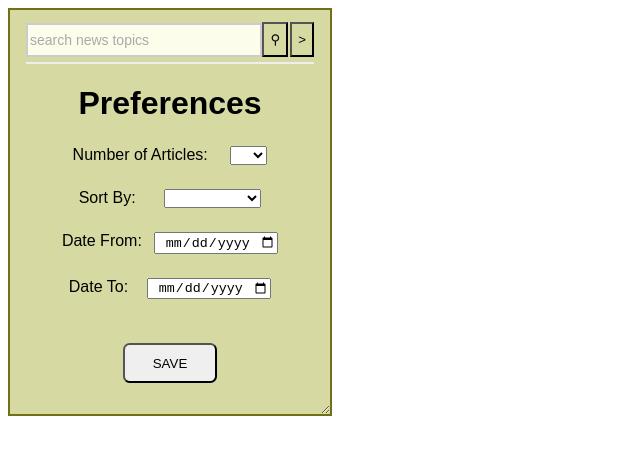
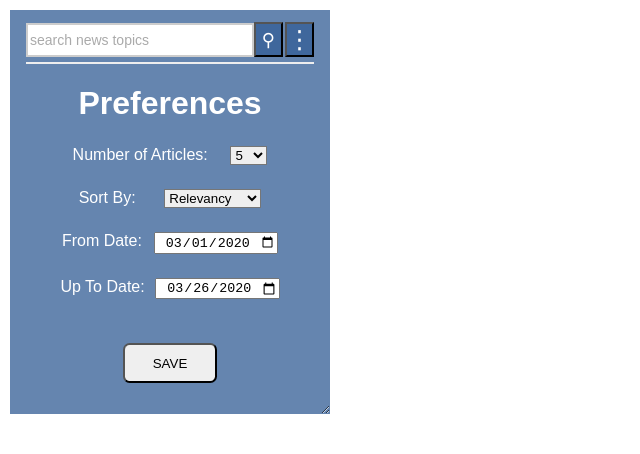
Before and after one commit to bcral/VueNewsApp, a Vue app: page /#/preferences in a window 1280 px wide. Shown: the top 454 px of the page, without its empty margins (0-640 px from the left). Built offline with nearby package versions, Linux system fonts and the light colour scheme.

Commit message:
Fixed router and mock database.  Functionality seems to be there, but not much testing has been done.

```diff
--- a/src/App.vue
+++ b/src/App.vue
@@ -2,9 +2,7 @@
   <div id="container">
     <div id="displayEl">
       <searchbar></searchbar>
-      <div>
-        <router-view />
-      </div>
+      <router-view />
     </div>
   </div>
 </template>
@@ -25,8 +23,9 @@ export default {
 <style>
 #container {
   resize: both;
-  background-color: rgb(214, 218, 162);
-  border: solid 2px rgb(114, 112, 22);
+  background-color: rgb(63, 103, 156, 0.8);
+  border: solid 2px rgb(255, 255, 255);
+  color: rgb(255, 255, 255);
   height: 380px;
   width: 288px;
   min-height: 380px;
@@ -38,9 +37,8 @@ export default {
   position: relative;
 }
 
-#defaultText {
-  text-align: center;
-  margin: 3em;
-  line-height: 25px;
+#displayEl {
+  height: 100%;
+  width: 100%;
 }
 </style>
--- a/src/assets/Database/Database.js
+++ b/src/assets/Database/Database.js
@@ -1,19 +1,23 @@
 export default {
     db: {
-        queryNumOfArts: Number,
-        querySort: String,
-        queryDateFrom: String,
-        queryDateTo: String
+        queryNumOfArts: '',
+        querySort: '',
+        queryDateFrom: '',
+        queryDateTo: ''
     },
 
-    populate: {
     checkDate: function() {
         if (!this.db.queryDateTo) {
             var dateObj = new Date();
             var month = ('0' + (dateObj.getMonth() + 1)).slice(-2);
             var date = ('0' + dateObj.getDate()).slice(-2);
             var year = dateObj.getFullYear();
-                this.db.queryDateTo = year + '-' + month + '-' + date;
+            this.db.queryDateTo = year +
+            '-' + month +
+            '-' + date;
+        }
+        if (!this.db.queryDateFrom) {
+            this.db.queryDateFrom = '2020-03-01';
         }
     },
     checkSort: function() {
@@ -25,6 +29,10 @@ export default {
         if (!this.db.queryNumOfArts) {
             this.db.queryNumOfArts = 5;
         }
+    },
+    populate: function() {
+        this.checkDate();
+        this.checkSort();
+        this.checkNumOfArts();
     }
 }
-}
--- a/src/components/Home.vue
+++ b/src/components/Home.vue
@@ -1,8 +1,10 @@
 <template>
-    <div>
-      <p id="defaultText">Enter a news topic to <u>search</u>,
-        or click on the 'options' tab to set up your preferences!
-      </p>
+    <div id="homeCont">
+      <div id="defaultText">
+        <p>Enter a news topic to <u>search</u>,
+            or click on the 'options' tab to set up your preferences!
+        </p>
+      </div>
     </div>
 </template>
 
@@ -17,5 +19,17 @@ export default {
 
 <!-- Add "scoped" attribute to limit CSS to this component only -->
 <style scoped>
+#homeCont {
+    display: flex;
+    height: 100%;
+    width: 100%;
+    justify-content: center;
+    align-content: center;
+}
 
+#defaultText {
+    text-align: center;
+    line-height: 25px;
+    margin: 3em;
+}
 </style>
--- a/src/components/NewsArticle.vue
+++ b/src/components/NewsArticle.vue
@@ -42,14 +42,13 @@ export default {
     width: 65%;
 }
 .newsArticle {
-    width: 100%;
     border-right: solid 2px #eee;
     border-bottom: solid 2px #eee;
     border-left: solid 2px #eee;
     overflow: hidden;
     display: flex;
 	flex-direction: row;
-    background-color: rgb(191, 194, 143);
+    background-color: rgb(63, 103, 156);
     max-height: 10%;
 }
 .newsImg {
@@ -69,10 +68,11 @@ export default {
     align-self: flex-start;
     overflow: wrap;
     word-wrap: break-word;
+    text-decoration: underline;
 }
 .newsContent{
     font-size: 14px;
-    padding: 0.2em 0.4em 0.2em 1em;
+    padding: 0.2em 0.6em 0.2em 1em;
 
 }
 .newsHeader {
--- a/src/components/NewsTab.vue
+++ b/src/components/NewsTab.vue
@@ -11,8 +11,6 @@
 import NewsArticle from './NewsArticle.vue'
 import axios from 'axios'
 
-var totalResults = 5;
-
 export default {
     name: "NewsTab",
     components: {
@@ -22,19 +20,25 @@ export default {
     methods: {
         newSearch() {
             var url;
+            var dateFrom = this.$db.db.queryDateFrom;
+            var dateTo = this.$db.db.queryDateTo;
             url = 'https://newsapi.org/v2/everything?q=' +
             this.$route.params.id +
-            '&from=2020-03-24' +
-            '&sortBy=popularity' +
-            '&pageSize=' + totalResults +
+            '&from=' + dateFrom +
+            '&to=' + dateTo +
+            '&sortBy=' + this.$db.db.querySort +
+            '&pageSize=' + this.$db.db.queryNumOfArts +
             '&apiKey=6388b8718eaa4dd68f5d1e2fc5542ba3';
+
+            url = url.toString();
 
             axios.get(url).then(response => {
                 this.news = response.data.articles;
-            });
+            }).catch(error => console.log(error));
         }
     },
-    created () {
+    async created () {
+        await this.$db.populate();
         this.newSearch();
     },
       watch: {
--- a/src/components/Preferences.vue
+++ b/src/components/Preferences.vue
@@ -30,15 +30,15 @@
                 </select>
             </div>
             <div class="flexRow">
-                <label for="startDate">Date From:</label>
+                <label for="startDate">From Date:</label>
 
-                <input type="date" id="startDate" name="date-start"
+                <input v-model="dateFrom" type="date" id="startDate" name="date-start"
                     min="2018-01-01" max="current">
             </div>
             <div class="flexRow">
-                <label for="endtDate">Date To:</label>
+                <label for="endtDate">Up To Date:</label>
 
-                <input type="date" id="endDate" name="date-end"
+                <input v-model="dateTo" type="date" id="endDate" name="date-end"
                     min="2018-01-01" max="current">
             </div>
         </div>
@@ -50,29 +50,30 @@
 
 export default {
     name: 'Preferences',
+    async mounted() {
+        await this.populate();
+    },
     data: function() {
         return {
-            numOfArts: this.$db.queryNumOfArts,
-            sortValue: this.$db.querySort
+            numOfArts: this.$db.db.queryNumOfArts,
+            sortValue: this.$db.db.querySort,
+            dateTo: this.$db.db.queryDateTo,
+            dateFrom: this.$db.db.queryDateFrom
             }
         },
     methods: {
-        setDate() {
-            var dateObj = new Date();
-            var month = ('0' + (dateObj.getMonth() + 1)).slice(-2);
-            var date = ('0' + dateObj.getDate()).slice(-2);
-            var year = dateObj.getFullYear();
-            var shortDate = year + '-' + month + '-' + date;
-
-            document.getElementById('startDate').value = shortDate;
-            return shortDate;
+        saveClick() {
+            this.$db.db.queryNumOfArts = this.numOfArts;
+            this.$db.db.querySort = this.sortValue;
+            this.$db.db.queryDateFrom = document.getElementById('startDate').value;
+            this.$db.db.queryDateTo = document.getElementById('endDate').value;
         },
-        saveClick() {
-            this.$db.queryNumOfArts = this.numOfArts;
-            this.$db.querySort = this.sortValue;
-            this.$db.db.queryDateTo = document.getElementById('startDate').value;
-            this.$db.db.queryDateFrom = document.getElementById('endDate').value;
-            console.log(this.$db)
+        populate() {
+            this.$db.populate();
+            this.numOfArts = this.$db.db.queryNumOfArts;
+            this.sortValue = this.$db.db.querySort;
+            this.dateFrom = this.$db.db.queryDateFrom;
+            this.dateTo = this.$db.db.queryDateTo;
         }
     }
 }
@@ -98,4 +99,7 @@ export default {
 input {
     text-align: center;
 }
+select {
+    border-radius: 0;
+}
 </style>
--- a/src/components/Searchbar.vue
+++ b/src/components/Searchbar.vue
@@ -2,7 +2,9 @@
   <div id="mainBar">
     <input type="text" id="searchBox" placeholder="search news topics">
     <button @click="onSearch" id="searchBtn">&#9906;</button>
-    <button @click="pref" id="optionsBtn">></button>
+    <button @click="pref" id="optionsBtn">
+      &#8942;
+    </button>
   </div>
 </template>
 
@@ -38,7 +40,7 @@ export default {
 }
 
 #searchBox {
-  background-color: rgb(252, 253, 234);
+  background-color: rgb(255, 255, 255);
   margin: auto;
   top: 0px;
   left: 0px;
@@ -57,14 +59,19 @@ export default {
 #searchBtn {
   width: 35px;
   height: 35px;
-  background-color: rgb(214, 218, 162);
+  background-color: rgb(63, 103, 156);
+  color: rgb(255, 255, 255);
   margin-right: 2px;
+  font-size: 18px;
 }
 
 #optionsBtn {
   width: 35px;
   height: 35px;
-  background-color: rgb(214, 218, 162);
+  background-color: rgb(63, 103, 156);
+  color:rgb(255, 255, 255);
+  font-size: 25px;
+  padding: 0;
 }
 
 button:focus,
@@ -73,6 +80,6 @@ input:focus,
 input:active {
   border: none;
   outline: 2px solid #eee;
-  background-color: rgb(252, 253, 234);
+  background-color: rgb(255, 255, 255);
 }
 </style>
```
Lines whose indentation alone changed are shown as unchanged.
